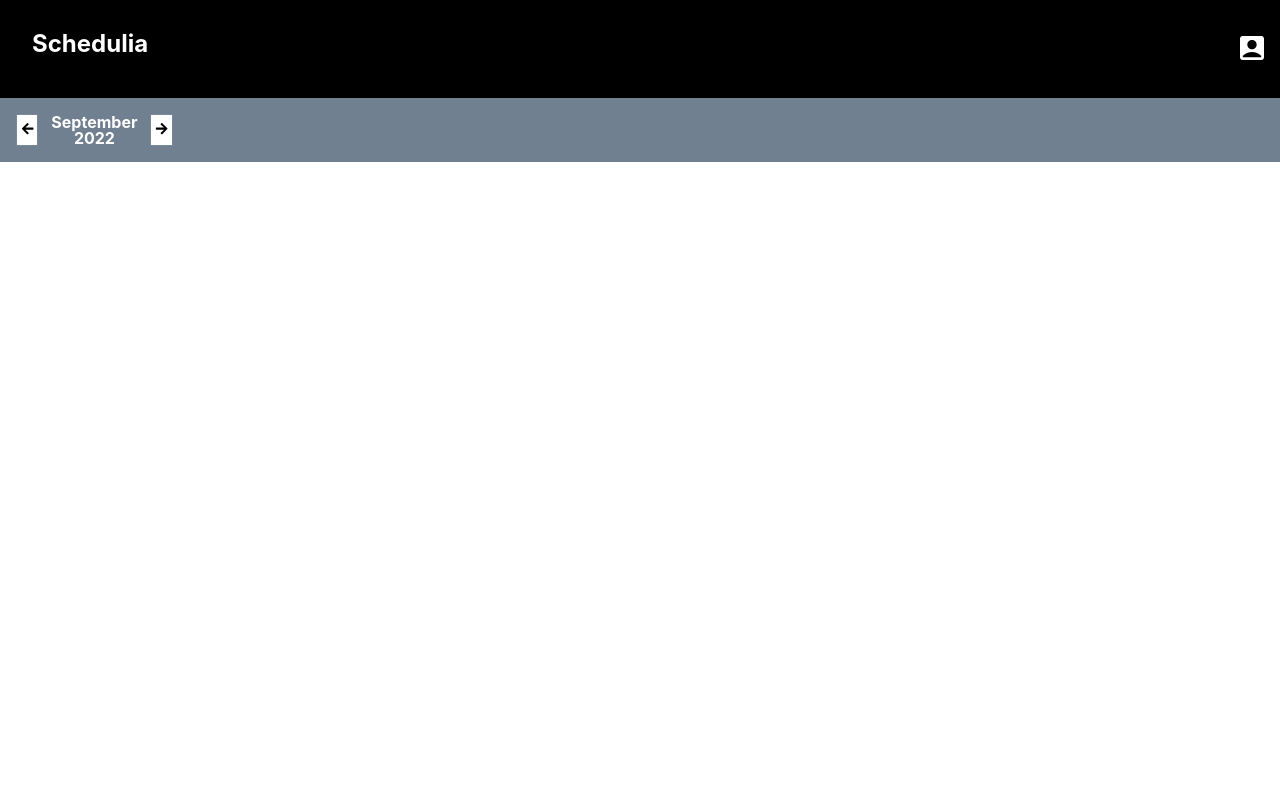
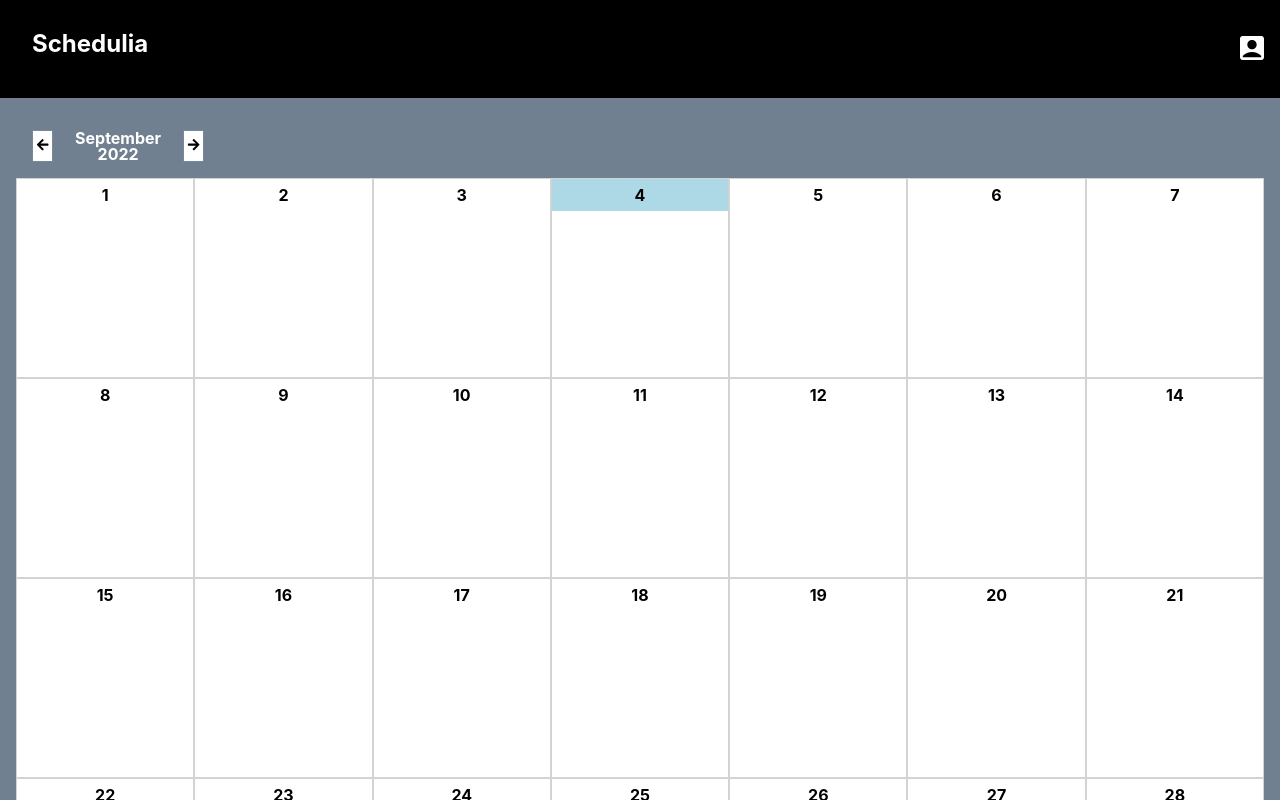
Before and after one commit to KallumJ/Schedulia, a Next.js app: page / in a window 1280 px wide. Shown: the top 800 px of the page. Built offline with nearby package versions, Linux system fonts and the light colour scheme.

Commit message:
Added a grid of dates

```diff
--- /dev/null
+++ b/components/schedule/Day.tsx
@@ -0,0 +1,16 @@
+import styles from "../../styles/components/schedule/Day.module.scss";
+import DateUtils from "../../util/date_utils"
+
+interface DayProps {
+    date: Date
+}
+
+export default function Day({ date }: DayProps) {
+    const isToday = DateUtils.isDateToday(date)
+
+    return (
+        <div className={styles.day_card}>
+            <h4 className={styles.day_number} style={isToday ? { backgroundColor: "lightblue" } : {}}>{date.getDate()}</h4>
+        </div>
+    )
+}
--- /dev/null
+++ b/components/schedule/DayGrid.tsx
@@ -0,0 +1,22 @@
+import styles from "../../styles/components/schedule/DayGrid.module.scss";
+import DateUtils from "../../util/date_utils";
+import Day from "./Day"
+
+interface DayGridProps {
+    month: Date;
+}
+
+export default function DayGrid({ month }: DayGridProps) {
+    const days = [];
+    for (let i = 1; i <= DateUtils.getDaysInMonth(month); i++) {
+        days.push(i);
+    }
+
+    return (
+        <div className={styles.grid}>
+            {
+                days.map((day) => <Day date={new Date(month.getFullYear(), month.getMonth(), day)}></Day>)
+            }
+        </div>
+    )
+}
--- a/components/schedule/Schedule.tsx
+++ b/components/schedule/Schedule.tsx
@@ -1,9 +1,13 @@
 import React, { useState } from 'react'
 import ScheduleControls from './ScheduleControls';
+import DayGrid from './DayGrid';
 
 
 export default function Schedule() {
-    const [currentDate, setCurrentDate] = useState(new Date());
+    const moment = new Date();
+    const firstDayOfCurrentMonth = new Date(moment.getFullYear(), moment.getMonth(), 1);
+
+    const [currentDate, setCurrentDate] = useState(firstDayOfCurrentMonth);
 
     const incrementMonth = () => {
         const month = currentDate.getMonth() - 1;
@@ -22,7 +26,8 @@ export default function Schedule() {
 
     return (
         <div>
-            <ScheduleControls onIncrementMonth={incrementMonth} onDecrementMonth={decrementMonth} currentDate={currentDate} />
+            <ScheduleControls onIncrementMonth={incrementMonth} onDecrementMonth={decrementMonth} currentMonth={currentDate} />
+            <DayGrid month={currentDate} />
         </div>
     )
 }
--- a/components/schedule/ScheduleControls.tsx
+++ b/components/schedule/ScheduleControls.tsx
@@ -3,16 +3,16 @@ import styles from "../../styles/components/schedule/ScheduleControls.module.scs
 import { FaArrowLeft, FaArrowRight } from "react-icons/fa"
 
 interface ScheduleControlsProps {
-    currentDate: Date,
+    currentMonth: Date,
     onIncrementMonth: () => void;
     onDecrementMonth: () => void;
 }
 
-export default function ScheduleControls({ onIncrementMonth, onDecrementMonth, currentDate }: ScheduleControlsProps) {
+export default function ScheduleControls({ onIncrementMonth, onDecrementMonth, currentMonth }: ScheduleControlsProps) {
     return (
         <div className={styles.container}>
             <button onClick={() => onIncrementMonth()}><FaArrowLeft /></button>
-            <h4 className={styles.date}>{DateUtils.getMonthString(currentDate)}</h4>
+            <h4 className={styles.date}>{DateUtils.getMonthString(currentMonth)}</h4>
             <button onClick={() => onDecrementMonth()}><FaArrowRight /></button>
         </div>
     )
--- /dev/null
+++ b/styles/components/schedule/Day.module.scss
@@ -0,0 +1,11 @@
+.day_card {
+    background-color: white;
+    height: 200px;
+    border: 1px lightgray solid;
+    text-align: center;
+
+    .day_number {
+        color: black;
+        padding: .5em;
+    }
+}
--- /dev/null
+++ b/styles/components/schedule/DayGrid.module.scss
@@ -0,0 +1,11 @@
+.grid {
+    display: grid;
+    grid-template-columns: repeat(7, 1fr);
+}
+
+@media (max-width: 40em) {
+    .grid {
+        grid-template-columns: repeat(3, 1fr);
+    }
+
+}
--- a/styles/components/schedule/ScheduleControls.module.scss
+++ b/styles/components/schedule/ScheduleControls.module.scss
@@ -7,6 +7,7 @@
     .date {
         text-align: center;
         vertical-align: middle;
+        margin: 0 1.4em;
     }
 
     button {
--- a/styles/pages/Home.module.scss
+++ b/styles/pages/Home.module.scss
@@ -1,5 +1,8 @@
 .masterpage {
     background-color: slategray;
+    padding: 1em;
+
+    min-height: 100vh;
 
     p,
     h1,
--- a/util/date_utils.ts
+++ b/util/date_utils.ts
@@ -9,4 +9,9 @@ export default class DateUtils {
     public static getMonthString(date: Date): string {
         return `${date.toLocaleString("default", { month: "long" })} ${date.getFullYear()}`;
     }
+
+    public static isDateToday(date: Date): boolean {
+        const moment = new Date();
+        return moment.toDateString() === date.toDateString();
+    }
 }
```
